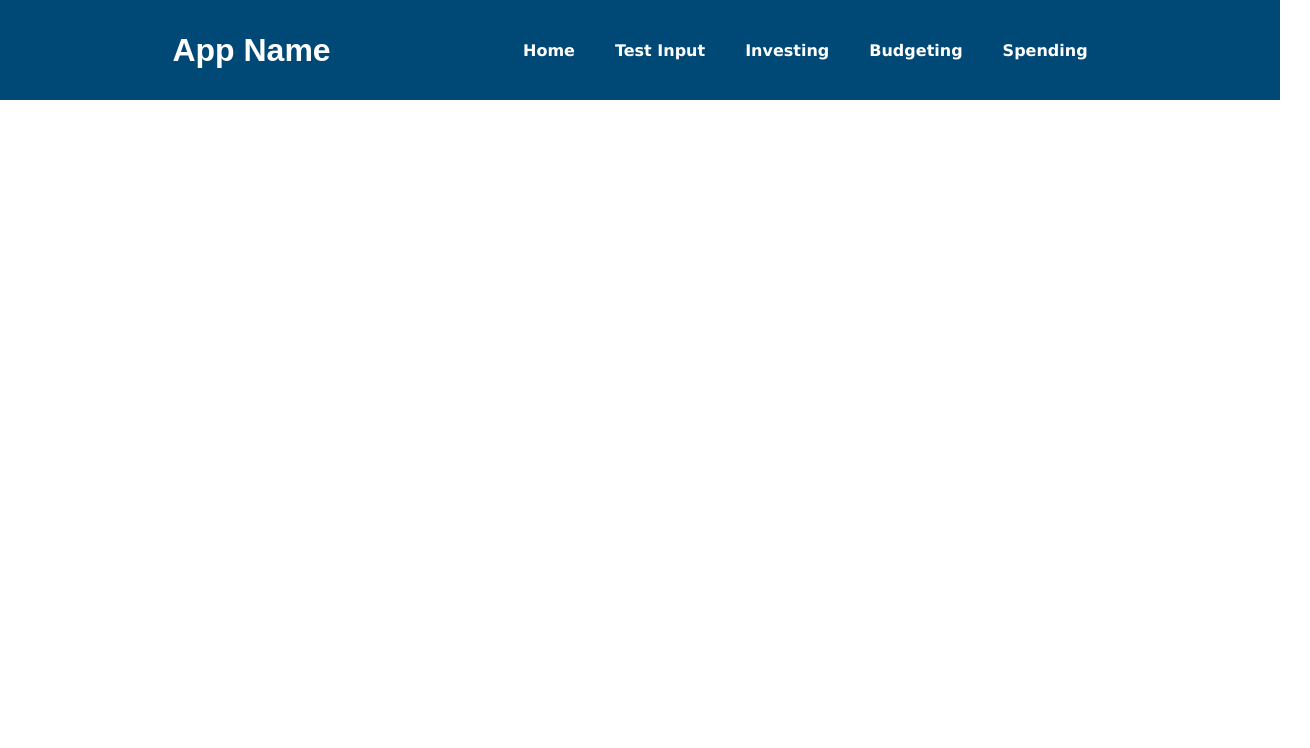
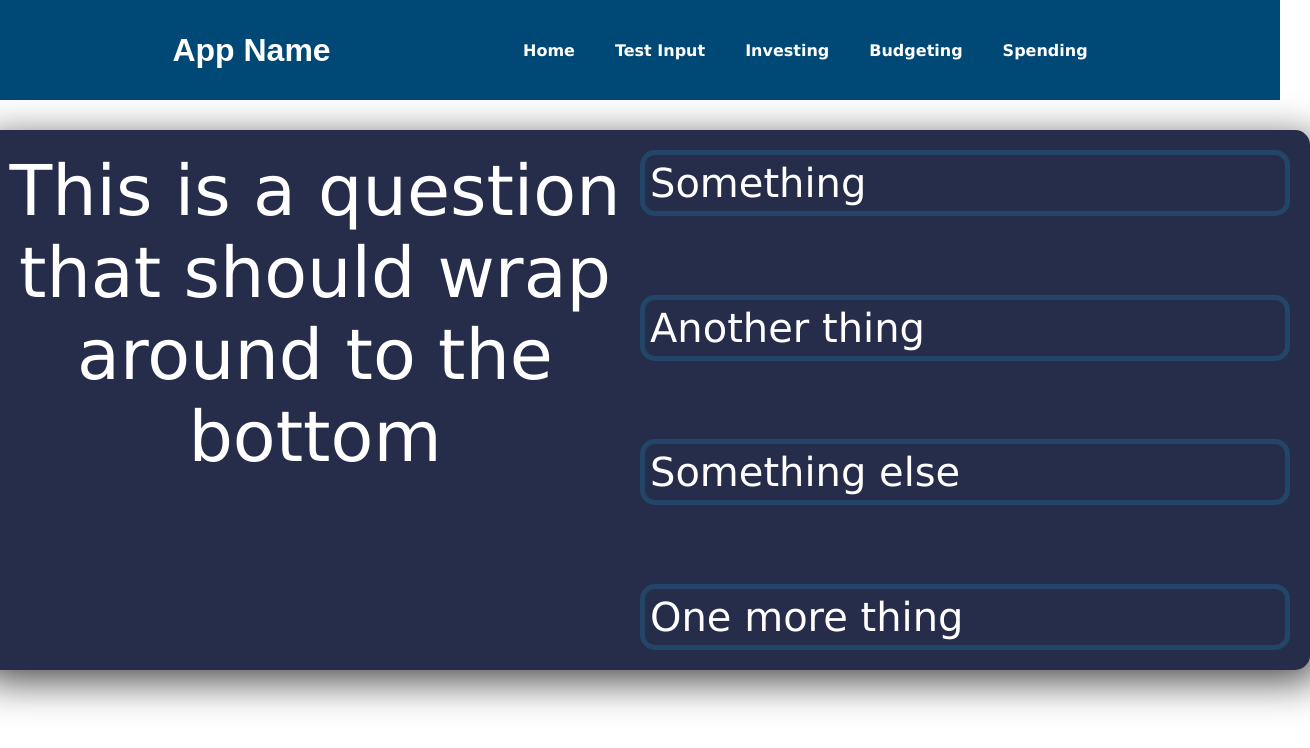
Before and after one commit to ae-bii/may-ses-hackathon, a React (Create React App) app: page /input in a window 1280 px wide. Shown: the top 748 px of the page, 1310 px wide, since content can reach past the window. Built offline with nearby package versions, Linux system fonts and the light colour scheme.

Commit message:
created home and added to app header

```diff
--- a/package.json
+++ b/package.json
@@ -6,6 +6,7 @@
     "@testing-library/jest-dom": "^5.16.4",
     "@testing-library/react": "^13.2.0",
     "@testing-library/user-event": "^13.5.0",
+    "prop-types": "^15.8.1",
     "react": "^18.1.0",
     "react-dom": "^18.1.0",
     "react-router-dom": "^6.3.0",
--- a/src/App.js
+++ b/src/App.js
@@ -2,6 +2,9 @@ import {BrowserRouter as Router, Routes, Route} from 'react-router-dom'
 import Input from './components/Input';
 import Header from './components/Header';
 import './App.css';
+import Home from './components/Home';
+import Budgeting from './components/Budgeting';
+import Spending from './components/Spending';
 import Investing from './components/Investing/Investing';
 
 function App() {
@@ -10,7 +13,10 @@ function App() {
       <Router>
         <Header/>
         <Routes>
+          <Route path='/' element={<Home/>}></Route>
           <Route path='/input' element={<Input/>}></Route>
+          <Route path='/budgeting' element={<Budgeting/>}></Route>
+          <Route path='/spending' element={<Spending/>}></Route>
           <Route path='/investing' element={<Investing/>}></Route>
         </Routes>
       </Router>
--- /dev/null
+++ b/src/components/Home.js
@@ -0,0 +1,9 @@
+import React from 'react'
+
+const Home = () => {
+  return (
+    <div>Home</div>
+  )
+}
+
+export default Home
--- a/src/components/Input.css
+++ b/src/components/Input.css
@@ -0,0 +1,93 @@
+.input {
+    background-color: #252d4a;
+    width: 1300px;
+    min-height: 500px;
+    height: min-content;
+    border-radius: 15px;
+    padding: 20px;
+    box-shadow: 10px 10px 42px 0px rgba(0, 0, 0, 0.75);
+    display: flex;
+    justify-content: space-evenly;
+    /* Center vertically and horizontally */
+    position: absolute;
+    top: 50%;
+    left: 50%;
+    transform: translate(-50%, -50%);
+  }
+
+  .score-section {
+    display: flex;
+    font-size: 70px;
+    align-items: center;
+  }
+
+  /* QUESTION/TIMER/LEFT SECTION */
+  .question-section {
+    width: 100%;
+    position: relative;
+  }
+
+  .question-count {
+    margin-bottom: 20px;
+  }
+
+  .question-count span {
+    font-size: 28px;
+  }
+
+  .question-text {
+    font-size: 70px;
+    margin-bottom: 12px;
+  }
+
+  .timer-text {
+    background: rgb(230, 153, 12);
+    padding: 15px;
+    margin-top: 20px;
+    margin-right: 20px;
+    border: 5px solid rgb(255, 189, 67);
+    border-radius: 15px;
+    text-align: center;
+  }
+
+  /* ANSWERS/RIGHT SECTION */
+  .answer-section {
+    width: 100%;
+    display: flex;
+    flex-direction: column;
+    justify-content: space-between;
+  }
+
+  button {
+    width: 100%;
+    font-size: 40px;
+    color: #ffffff;
+    background-color: #252d4a;
+    border-radius: 15px;
+    display: flex;
+    padding: 5px;
+    justify-content: flex-start;
+    align-items: center;
+    border: 5px solid #234668;
+    cursor: pointer;
+  }
+
+  .correct {
+    background-color: #2f922f;
+  }
+
+  .incorrect {
+    background-color: #ff3333;
+  }
+
+  button:hover {
+    background-color: #555e7d;
+  }
+
+  button:focus {
+    outline: none;
+  }
+
+  button svg {
+    margin-right: 5px;
+  }
--- a/src/components/Input.js
+++ b/src/components/Input.js
@@ -1,9 +1,58 @@
-import React from 'react'
+import React, { useState } from 'react';
+import './Input.css'
 
 const Input = () => {
-  return (
-    <div>Input</div>
-  )
+  const questions = [
+		{
+			questionText: 'This is a question that should wrap around to the bottom',
+			answerOptions: [
+				{ answerText: 'Something', isCorrect: false },
+				{ answerText: 'Another thing', isCorrect: false },
+				{ answerText: 'Something else', isCorrect: true },
+				{ answerText: 'One more thing', isCorrect: false },
+			],
+		}
+	];
+
+	const [currentQuestion, setCurrentQuestion] = useState(0);
+	const [showScore, setShowScore] = useState(false);
+	const [score, setScore] = useState(0);
+
+	const handleAnswerOptionClick = (isCorrect) => {
+		if (isCorrect) {
+			setScore(score + 1);
+		}
+
+		const nextQuestion = currentQuestion + 1;
+		if (nextQuestion < questions.length) {
+			setCurrentQuestion(nextQuestion);
+		} else {
+			setShowScore(true);
+		}
+	};
+	return (
+		<div className='input'>
+			{showScore ? (
+				<div className='score-section'>
+					Thank you for completing the questionaire!
+				</div>
+			) : (
+				<>
+					<div className='question-section'>
+						{/* <div className='question-count'>
+							<span>Question {currentQuestion + 1}</span>/{questions.length}
+						</div> */}
+						<div className='question-text'>{questions[currentQuestion].questionText}</div>
+					</div>
+					<div className='answer-section'>
+						{questions[currentQuestion].answerOptions.map((answerOption) => (
+							<button onClick={() => handleAnswerOptionClick(answerOption.isCorrect)}>{answerOption.answerText}</button>
+						))}
+					</div>
+				</>
+			)}
+		</div>
+	);
 }
 
 export default Input
```
Also changed, not shown: src/components/Home.css (added).
